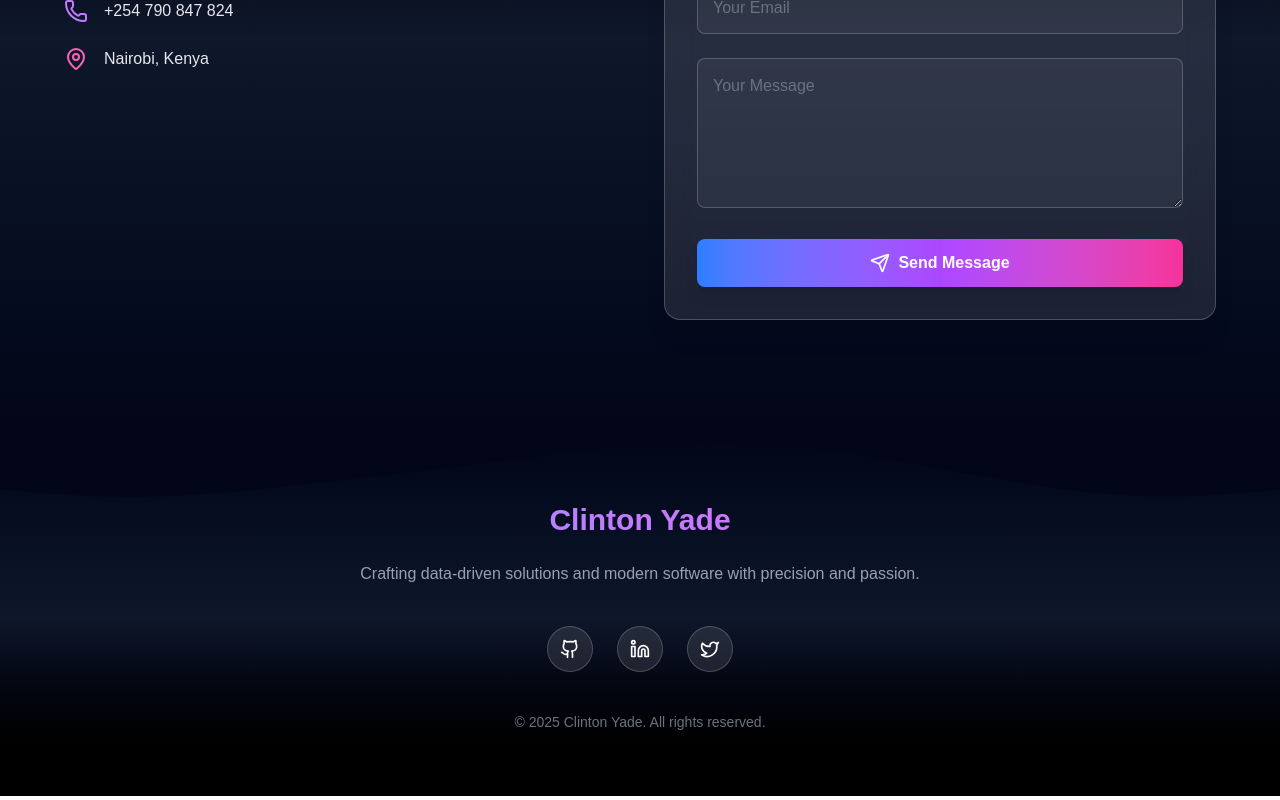
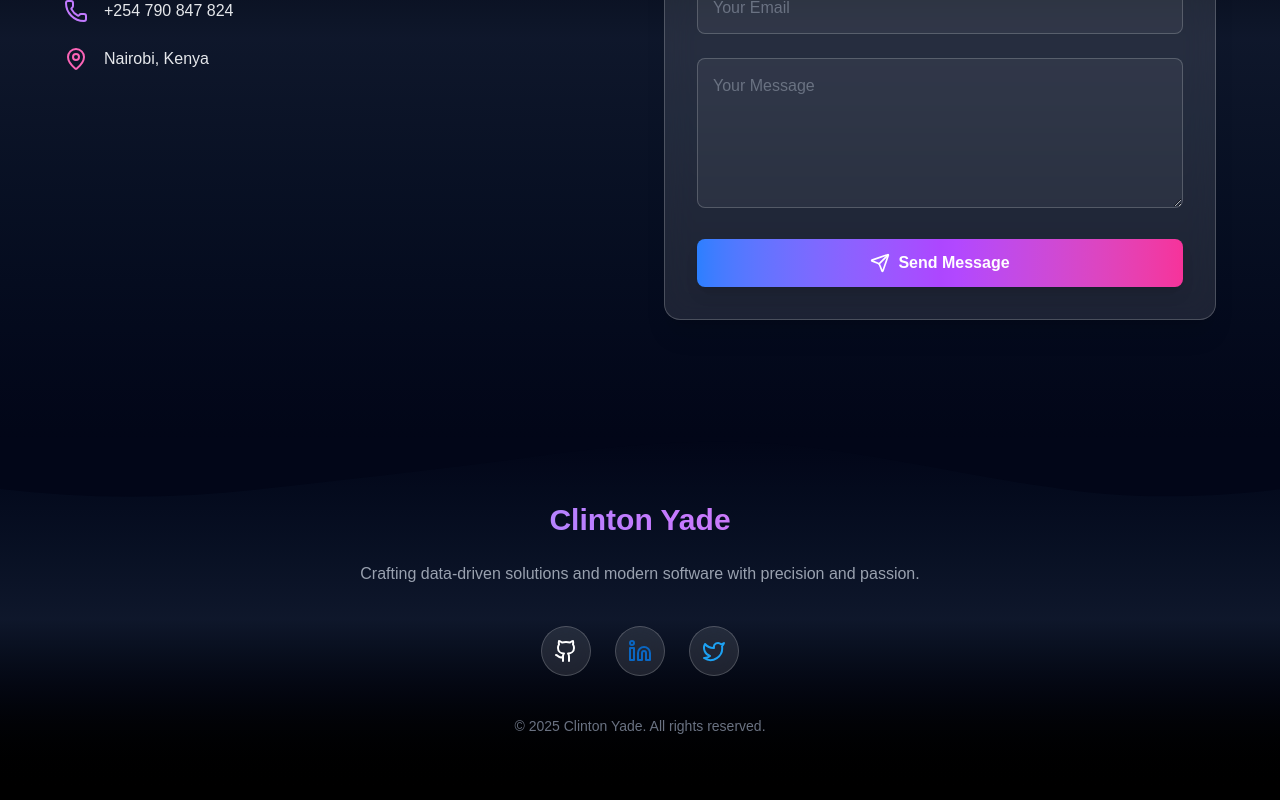
Before and after one commit to Clinton1029/my-portfolio, a Next.js app: page / in a window 1280 px wide. Shown: the part 4688-5488 px from the top of the page. Built offline with nearby package versions, Linux system fonts and the light colour scheme.

Commit message:
updated footer icons

```diff
--- a/app/components/Footer.tsx
+++ b/app/components/Footer.tsx
@@ -37,34 +37,51 @@ export default function Footer() {
           Crafting data-driven solutions and modern software with precision and passion.
         </p>
 
-        {/* Socials */}
+        {/* 🔹 Socials with Brand Colors + Glow */}
         <div className="flex justify-center gap-6 mb-10">
-          {[
-            {
-              href: "https://github.com/Clinton1029",
-              icon: <Github className="w-5 h-5" />,
-            },
-            {
-              href: "https://linkedin.com/in/your-profile",
-              icon: <Linkedin className="w-5 h-5" />,
-            },
-            {
-              href: "https://twitter.com/your-handle",
-              icon: <Twitter className="w-5 h-5" />,
-            },
-          ].map((social, i) => (
+          {/* GitHub */}
           <a
-              key={i}
-              href={social.href}
+            href="https://github.com/Clinton1029"
             target="_blank"
             rel="noopener noreferrer"
             className="p-3 rounded-full bg-white/10 border border-white/20 backdrop-blur-md
-                         hover:scale-110 hover:shadow-[0_0_25px_rgba(59,130,246,0.8)]
-                         transition-transform duration-300 ease-out"
+                       transition-transform duration-300 ease-out hover:scale-110"
           >
-              {social.icon}
+            <Github
+              className="w-6 h-6"
+              style={{ color: "#ffffff" }} // GitHub brand (white)
+            />
           </a>
-          ))}
+
+          {/* LinkedIn */}
+          <a
+            href="https://linkedin.com/in/your-profile"
+            target="_blank"
+            rel="noopener noreferrer"
+            className="p-3 rounded-full bg-white/10 border border-white/20 backdrop-blur-md
+                       transition-transform duration-300 ease-out hover:scale-110
+                       hover:shadow-[0_0_25px_rgba(10,102,194,0.9)]"
+          >
+            <Linkedin
+              className="w-6 h-6"
+              style={{ color: "#0A66C2" }} // LinkedIn blue
+            />
+          </a>
+
+          {/* Twitter */}
+          <a
+            href="https://twitter.com/your-handle"
+            target="_blank"
+            rel="noopener noreferrer"
+            className="p-3 rounded-full bg-white/10 border border-white/20 backdrop-blur-md
+                       transition-transform duration-300 ease-out hover:scale-110
+                       hover:shadow-[0_0_25px_rgba(29,155,240,0.9)]"
+          >
+            <Twitter
+              className="w-6 h-6"
+              style={{ color: "#1DA1F2" }} // Twitter blue
+            />
+          </a>
         </div>
 
         {/* Copyright */}
```
Lines whose indentation alone changed are shown as unchanged.
